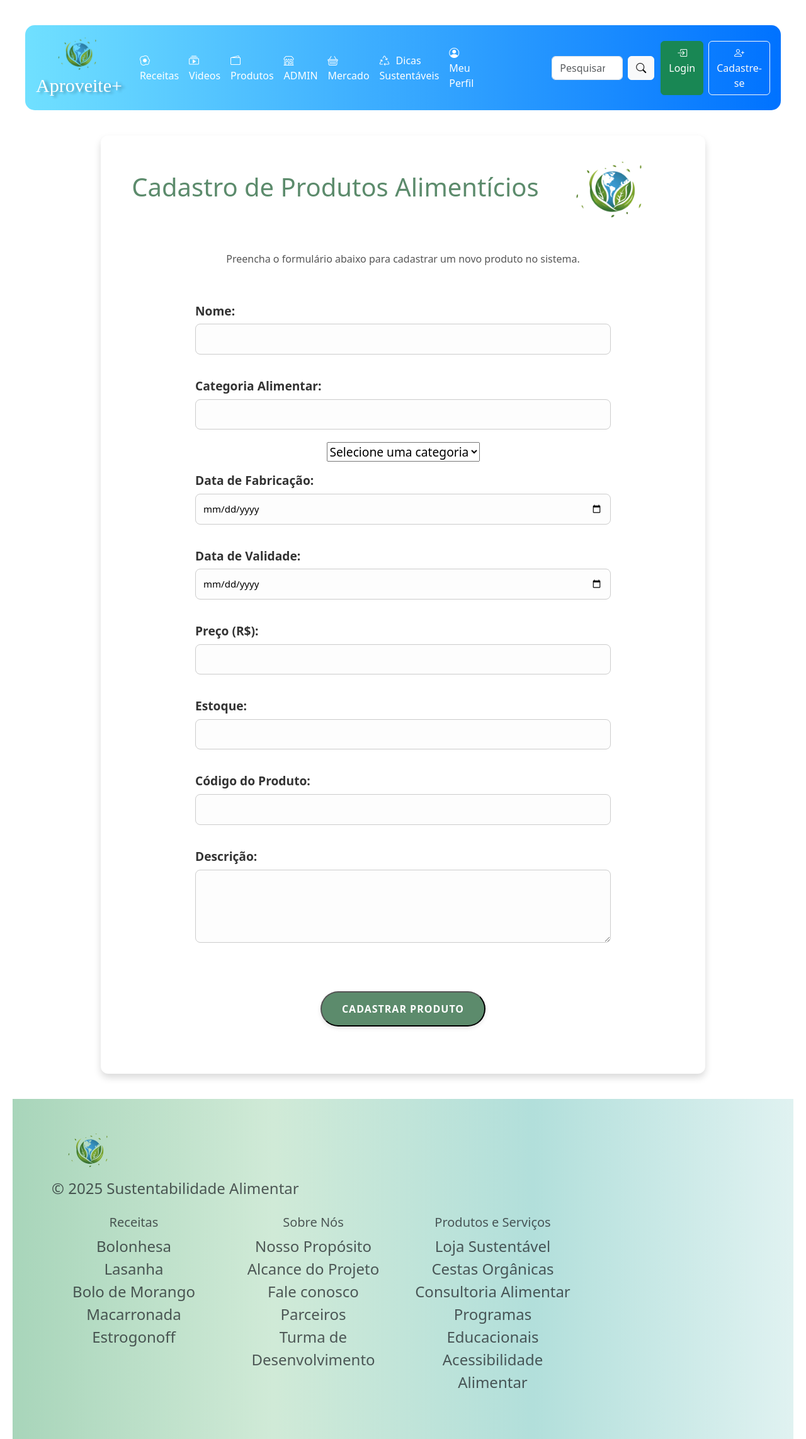
After one commit to erickdevsenac/Projeto-Integrador-89-ws, a Django app: template core/templates/core/cadastroproduto.html in a window 1280 px wide. The commit adds this page. Shown: the whole page at 63% size. Run offline with Django 5.2, Linux system fonts and the light colour scheme; the template is opened without the code that fills it, so the values that code supplies are empty.

Commit message:
criei cadastro de produtos

```diff
--- /dev/null
+++ b/core/static/core/stylecadastroproduto.css
@@ -0,0 +1,241 @@
+:root {
+    --primary-color: #5c8b6c;
+    --secondary-color: #407254;
+    --text-color-dark: #333;
+    --text-color-light: #fff;
+    --bg-light: #f4f4f4;
+    --bg-white: #fff;
+    --shadow-light: rgba(0, 0, 0, 0.1);
+    --shadow-medium: rgba(0, 0, 0, 0.15);
+}
+
+* {
+    margin: 0;
+    padding: 0;
+    box-sizing: border-box;
+}
+
+body {
+    font-family: 'Roboto', sans-serif;
+    background-color: var(--bg-light);
+    color: var(--text-color-dark);
+    line-height: 1.6;
+    -webkit-font-smoothing: antialiased;
+    -moz-osx-font-smoothing: grayscale;
+    padding: 20px;
+
+}
+
+.main-logo {
+    width: 200px;
+    margin-bottom: 40px;
+}
+
+.main {
+    max-width: 960px;
+    margin: 40px auto;
+    padding: 30px 20px;
+    background-color: var(--bg-white);
+    border-radius: 12px;
+    box-shadow: 0 6px 12px var(--shadow-medium);
+}
+
+.main-header {
+    display: flex;
+    align-items: center;
+    justify-content: center;
+    gap: 15px;
+    margin-bottom: 40px;
+    flex-wrap: wrap;
+    text-align: center;
+}
+
+.inline-logo {
+    width: 200px;
+    height: auto;
+}
+
+.main-title {
+    font-size: 40px;
+    text-align: center;
+    color: var(--primary-color);
+    margin-bottom: 9px;
+}
+
+.section-title {
+    font-size: 26px;
+    color: var(--secondary-color);
+    text-align: center;
+    margin-bottom: 25px;
+    font-weight: 700;
+    text-transform: uppercase;
+    position: relative;
+    letter-spacing: 1px;
+}
+
+.section-title::after {
+    content: '';
+    display: block;
+    width: 60px;
+    height: 3px;
+    background-color: var(--primary-color);
+    margin: 10px auto 0;
+    border-radius: 2px;
+}
+
+.about p,
+.benefit p {
+    font-size: 16px;
+    line-height: 1.7;
+    text-align: center;
+    max-width: 720px;
+    margin: 0 auto 25px;
+    color: #555;
+    padding: 0 15px;
+}
+
+.benefits {
+    display: grid;
+    grid-template-columns: repeat(auto-fit, minmax(250px, 1fr));
+    gap: 20px;
+}
+
+.benefit {
+    background-color: #f8f8f8;
+    padding: 25px;
+    border-radius: 10px;
+    box-shadow: 0 2px 6px var(--shadow-light);
+    text-align: center;
+    transition: all 0.3s ease;
+}
+
+.benefit:hover {
+    transform: translateY(-5px);
+    box-shadow: 0 8px 16px var(--shadow-medium);
+    background-color: var(--bg-white);
+}
+
+.benefit h3 {
+    font-size: 20px;
+    color: var(--secondary-color);
+    margin-bottom: 12px;
+    font-weight: 600;
+}
+
+.actions {
+    text-align: center;
+    margin-top: 50px;
+}
+
+.action-button {
+    margin: 15px 0;
+}
+
+.cta-button {
+    display: inline-block;
+    padding: 14px 32px;
+    background-color: var(--primary-color);
+    color: var(--text-color-light);
+    font-size: 16px;
+    font-weight: bold;
+    text-decoration: none;
+    border-radius: 30px;
+    transition: all 0.3s ease;
+    letter-spacing: 1px;
+    box-shadow: 0 3px 6px var(--shadow-light);
+    text-transform: uppercase;
+}
+
+.cta-button:hover {
+    background-color: var(--secondary-color);
+    transform: translateY(-2px);
+    box-shadow: 0 6px 12px var(--shadow-medium);
+}
+
+.container {
+    text-align: center;
+    font-size: larger;
+}
+
+.product-form {
+    background-color: var(--bg-white);
+    padding: 30px;
+    border-radius: 12px;
+    max-width: 720px;
+    margin: 0 auto;
+}
+
+.product-form label {
+    color: #407254;
+    display: block;
+    text-align: left ;
+    font-weight: 600;
+    margin-bottom: 6px;
+    color: var(--text-color-dark);
+}
+
+.product-form input,
+.product-form textarea{
+    width: 100%;
+    padding: 12px;
+    margin-bottom: 20px;
+    border: 1px solid #ccc;
+    border-radius: 8px;
+    font-size: 15px;
+    background-color: #fdfdfd;
+    transition: border 0.3s ease;
+}
+
+.product-form input:focus,
+.product-form textarea:focus {
+    outline: none;
+    border-color: var(--primary-color);
+    box-shadow: 0 0 5px var(--shadow-light);
+}
+
+/* Media Queries */
+@media (max-width: 768px) {
+    .main-title {
+        font-size: 24px;
+    }
+
+    .section-title {
+        font-size: 22px;
+    }
+
+    .section-title::after {
+        width: 45px;
+    }
+
+    .benefits {
+        grid-template-columns: 1fr;
+    }
+
+    .cta-button {
+        padding: 12px 28px;
+        font-size: 15px;
+    }
+}
+
+@media (max-width: 480px) {
+    .header-title {
+        font-size: 22px;
+    }
+
+    .main-title {
+        font-size: 20px;
+    }
+
+    .section-title {
+        font-size: 18px;
+    }
+
+    .cta-button {
+        padding: 10px 20px;
+        font-size: 14px;
+    }
+
+    .benefit h3 {
+        font-size: 18px;
+    }
+}
--- /dev/null
+++ b/core/templates/core/cadastroproduto.html
@@ -0,0 +1,78 @@
+{% extends 'global/base.html' %}
+{% load static %}
+{% block cadastroproduto %}
+
+
+  {% block head %}
+    <link rel="stylesheet" href="{% static 'core/stylecadastroproduto.css' %}" />
+    <title>Cadastro de Produtos Alimentícios</title>
+  {% endblock %}
+
+  <div class="main">
+    <div class="main-header">
+      <h1 class="main-title">Cadastro de Produtos Alimentícios</h1>
+      <img class="inline-logo" src="{% static 'assets/img/logo.png' %}" alt="Logo Aproveite +" />
+    </div>
+
+    <section class="about">
+      <p>Preencha o formulário abaixo para cadastrar um novo produto no sistema.</p>
+    </section>
+
+    <form action="#" method="post" class="product-form">
+
+      <div class="mb-3">
+        <label for="nome">Nome:</label>
+        <input type="text" id="nome" name="nome" required>
+      </div>
+
+      <div class="mb-3">
+        <label for="categoria">Categoria Alimentar:</label>
+        <input type="text" id="categoria" name="categoria" required>
+        <select id="categoria" name="categoria" style="position: left: 12px;" required>
+          <option value="">Selecione uma categoria</option>
+          <option value="Doce">🍬 Doce</option>
+          <option value="Salgado">🥪 Salgado</option>
+          <option value="Fruta">🍎 Fruta</option>
+          <option value="Industrializado">🏭 Industrializado</option>
+          <option value="Outros"> Outros...</option>
+        </select>
+      </div>
+
+      <div class="mb-3">
+        <label for="fabricacao">Data de Fabricação:</label>
+        <input type="date" id="fabricacao" name="fabricacao" required>
+      </div>
+
+      <div class="mb-3">
+        <label for="validade">Data de Validade:</label>
+        <input type="date" id="validade" name="validade" required>
+      </div>
+
+      <div class="mb-3">
+        <label for="preco">Preço (R$):</label>
+        <input type="number" id="preco" name="preco" step="0.01" required>
+      </div>
+
+      <div class="mb-3">
+        <label for="estoque">Estoque:</label>
+        <input type="number" id="estoque" name="estoque" required>
+      </div>
+
+      <div class="mb-3">
+        <label for="codigo">Código do Produto:</label>
+        <input type="text" id="codigo" name="codigo" required>
+      </div>
+      <div class="mb-3">
+            <label for="descricao">Descrição:</label>
+            <textarea id="descricao" name="descricao" rows="4" required></textarea>
+        </div>
+
+      <div class="actions">
+        <div class="action-button">
+          <button type="submit" class="cta-button">Cadastrar Produto</button>
+        </div>
+      </div>
+
+    </form>
+
+{% endblock cadastroproduto %}
--- a/templates/global/base.html
+++ b/templates/global/base.html
@@ -13,7 +13,7 @@
     {% block produtos %}{% endblock produtos %}
     {% block receitas %}{% endblock receitas %}
     {% block videos %}{% endblock videos %}
-
+    {% block cadastroproduto %}{% endblock cadastroproduto %}
 </main>
 
 
```
